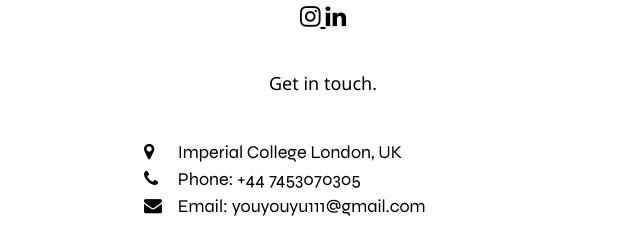
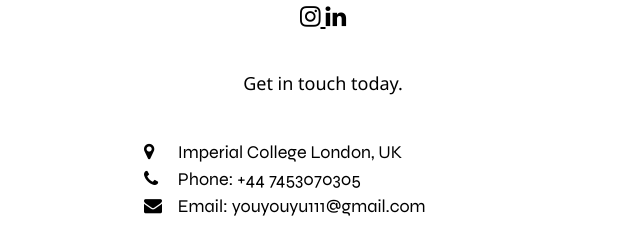
Before and after one commit to altastratos/altastratos.github.io, a plain HTML site: page index.html in a window 1280 px wide. Shown: the part 490-730 px from the top of the page, 317-957 px from the left. Drawn offline with nearby package versions, Linux system fonts and the light colour scheme.

Commit message:
Update index.html

```diff
--- a/index.html
+++ b/index.html
@@ -71,7 +71,7 @@
 
         <!-- The Contact Section -->
     <div class="w3-container w3-content" style="max-width:390px" id="contact">
-      <h5 class="w3-center">Get in touch.</h5>
+      <h5 class="w3-center">Get in touch today.</h5>
       <div class="w3-row w3-padding-32">
         <div class="w3-col m12 w3-large w3-margin-bottom">
           <i class="fa fa-map-marker" style="width:30px"></i> Imperial College London, UK<br>
```
